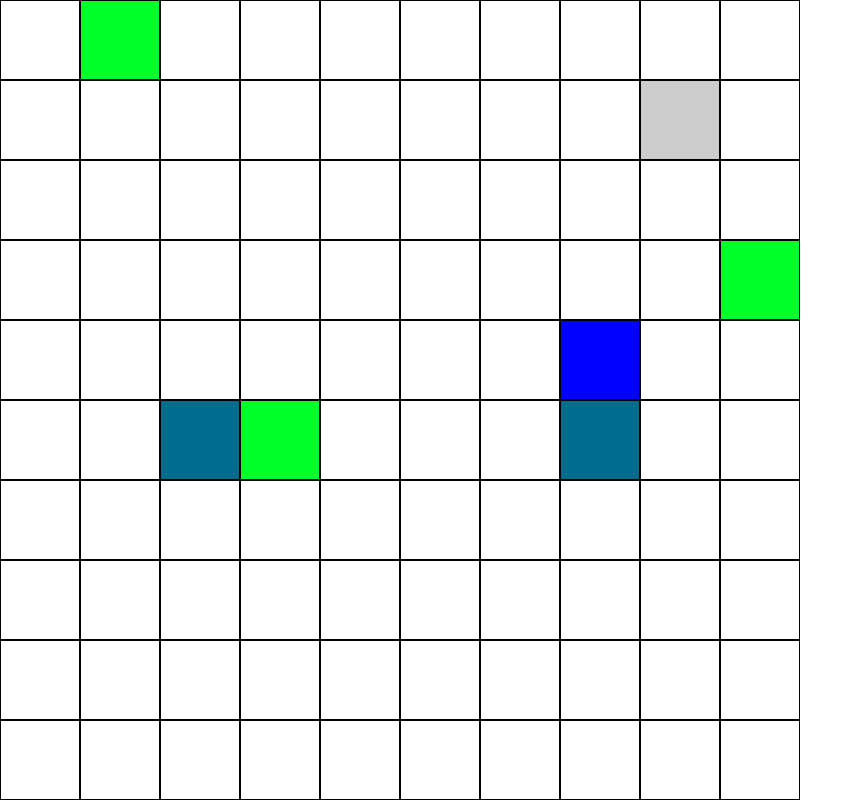
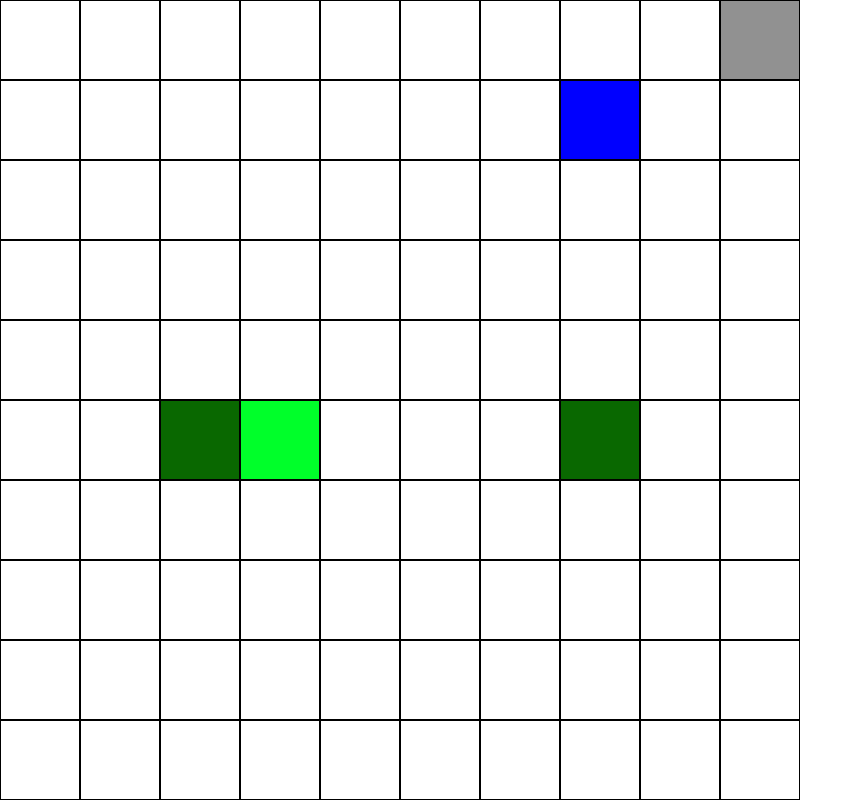
Before and after one commit to gund/web_spa, a plain HTML site: page game_of_life/index.html in a window 1280 px wide. Both pictures are taken after a click on the button "Start Game". Shown: the whole page, without its empty margins (0-862 px from the left). Drawn offline with Linux system fonts and the light colour scheme.

Commit message:
Complete game physics and render.

```diff
--- a/game_of_life/index.html
+++ b/game_of_life/index.html
@@ -32,8 +32,8 @@
     <label id="bushLive">Bush max live steps [<span></span>]:
         <input type="range" min="1" max="50" value="2">
     </label>
-    <label id="bunnyHideInBush">Bunny can hide in bush [<span></span>]:
-        <input type="checkbox" checked="checked">
+    <label id="bunnySmart">Smart Bunny? (experimental) [<span></span>]:
+        <input type="checkbox">
     </label>
     <label id="wolfStep">Wolf Step [<span></span>]:
         <input type="range" min="1" max="10" value="1">
--- a/game_of_life/js/class.GoL.js
+++ b/game_of_life/js/class.GoL.js
@@ -21,7 +21,7 @@ window.game = window.game || {};
             threeLive: 3,
             bushLive: 2,
             maxThreesBushes: 5,
-            bunnyHideInBush: true,
+            bunnySmart: false,
             wolfStep: 1,
             bunnyStep: 1,
             cellCount: 10,
@@ -35,14 +35,15 @@ window.game = window.game || {};
         this.settings.cellCount = parseInt(this.settings.cellCount);
 
         var WOLF_COLOR = "#0000FF";
-        var BUNNY_COLOR = "#CCCCCC";
-        var THREE_COLOR = "#006C8D";
+        var BUNNY_COLOR = "#919191";
+        var THREE_COLOR = "#096800";
         var BUSH_COLOR = "#00FF2A";
         var TIME2UPDATE = this.settings.updatePhysicEvery * 1000;
         this.grid = [];
         this.wolf = {};
         this.bunny = {};
         this.threes = [];
+        this.wolfWin = false;
 
         // Constructor
 
@@ -86,10 +87,8 @@ window.game = window.game || {};
                 color: BUNNY_COLOR
             });
             var wolfPos = _getAvailablePos();
-            console.log('wolfPos', wolfPos);
             me.wolf.setPosition(wolfPos.x, wolfPos.y);
             var bunnyPos = _getAvailablePos(1);
-            console.log('bunnyPos', bunnyPos);
             me.bunny.setPosition(bunnyPos.x, bunnyPos.y);
         }
 
@@ -99,9 +98,15 @@ window.game = window.game || {};
             var y = 0;
             var posFree;
             do {
-                posFree = true;
-                x = namespace.randMinMax(0, me.settings.cellCount-1);
-                y = namespace.randMinMax(0, me.settings.cellCount-1);
+                x = namespace.randMinMax(0, me.settings.cellCount - 1);
+                y = namespace.randMinMax(0, me.settings.cellCount - 1);
+                posFree = _isXYFree(x, y, checkLvl);
+            } while (!posFree);
+            return {x: x, y: y};
+        }
+
+        function _isXYFree(x, y, checkLvl) {
+            var posFree = true;
             for (var i = 0; i < me.threes.length; ++i) {
                 if (me.threes[i].getX() == x && me.threes[i].getY() == y) {
                     posFree = false;
@@ -110,22 +115,11 @@ window.game = window.game || {};
             }
             if (checkLvl > 0 && me.wolf.getX() == x && me.wolf.getY() == y) posFree = false;
             if (checkLvl > 1 && me.bunny.getX() == x && me.bunny.getY() == y) posFree = false;
-            } while (!posFree);
-            return {x: x, y: y};
+            return posFree;
         }
 
         function _generateThrees(regenerate) {
             if (regenerate === undefined) regenerate = false;
-            if (regenerate) {
-                for (var i = 0; i < me.threes.length; ++i) {
-                    var lifeLong = me.threes[i].settings.type ? me.settings.threeLive : me.settings.bushLive;
-                    if (me.threes[i].settings.life + lifeLong < gamePeriod) {
-                        me.threes.splice(i, 1);
-                        i--;
-                    }
-                }
-                console.log('After delete', me.threes.length);
-            }
             var len = me.threes.length;
             var objCanGen = me.settings.maxThreesBushes - len;
             var obj2Gen = namespace.randMinMax(0, objCanGen) + len;
@@ -139,7 +133,15 @@ window.game = window.game || {};
                     pos: new namespace.Vector(pos.x, pos.y)
                 });
             }
-            console.log('After generate', me.threes.length);
+            if (regenerate) {
+                for (var i = 0; i < me.threes.length; ++i) {
+                    var lifeLong = parseInt(me.threes[i].settings.type ? me.settings.threeLive : me.settings.bushLive);
+                    if (me.threes[i].settings.life + lifeLong <= gamePeriod) {
+                        me.threes.splice(i, 1);
+                        i--;
+                    }
+                }
+            }
         }
 
         function _tick(time) {
@@ -149,14 +151,121 @@ window.game = window.game || {};
             _renderable.swapBuffers();
             if (gamePeriod <= me.settings.maxSteps)
                 requestAnimationFrame(_tick, _renderable.renderCanv);
+            else setTimeout(function () {
+                alert("Game Over!\n" + (me.wolfWin ? 'Wolf' : 'Bunny') + " win!")
+            }, 100);
         }
 
         function _physicProcess(time) {
             if (time - lastAnimationTime > TIME2UPDATE) {
                 gamePeriod++;
                 _generateThrees(true);
+                _moveWolf();
+                _moveBunny();
+                _checkGameState();
                 lastAnimationTime = time;
             }
+        }
+
+        function _checkGameState() {
+            var bunnyPos = me.bunny.getPosition();
+            var wolfPos = me.wolf.getPosition();
+            var vec = bunnyPos.sub(wolfPos);
+            var module = Math.floor(Math.sqrt(Math.pow(vec.x, 2) + Math.pow(vec.y, 2)));
+            if (module == 1) {
+                gamePeriod = me.settings.maxSteps + 1;
+                me.wolfWin = true;
+            }
+        }
+
+        function _getRandomVector() {
+            return new namespace.Vector(namespace.randMinMax(-1, 1), namespace.randMinMax(-1, 1));
+        }
+
+        function _getVectorToBunny() {
+            var bunnyPos = me.bunny.getPosition();
+            var wolfPos = me.wolf.getPosition();
+            var vec = bunnyPos.sub(wolfPos);
+            var module = Math.sqrt(Math.pow(vec.x, 2) + Math.pow(vec.y, 2));
+            return vec.div(new namespace.Vector(module, module));
+        }
+
+        function _getVectorFromWolf() {
+            var bunnyPos = me.bunny.getPosition();
+            var wolfPos = me.wolf.getPosition();
+            var vec = wolfPos.sub(bunnyPos);
+            var module = Math.floor(Math.sqrt(Math.pow(vec.x, 2) + Math.pow(vec.y, 2)));
+            vec = vec.div(new namespace.Vector(module, module));
+            if (me.settings.bunnySmart) {
+                var safeVec = true, rndVec;
+                do {
+                    rndVec = _getRandomVector();
+                    var rndModule = Math.floor(Math.sqrt(Math.pow(rndVec.x, 2) + Math.pow(rndVec.y, 2)));
+                    var rndScalar = rndVec.mul(vec);
+                    rndScalar = rndScalar.x + rndScalar.y;
+                    var cos = rndScalar / (rndModule * module);
+                    if (cos >= 0.25) safeVec = false;
+                } while (!safeVec);
+                return rndVec;
+            } else return _getRandomVector();
+        }
+
+        function _moveBunny() {
+            var vec, x, y, posFree = true;
+            do {
+                vec = _getVectorFromWolf();
+                x = me.bunny.getX() + vec.x * namespace.randMinMax(1, parseInt(me.settings.bunnyStep));
+                y = me.bunny.getY() + vec.y * namespace.randMinMax(1, parseInt(me.settings.bunnyStep));
+                x = Math.max(x, 0);
+                x = Math.min(x, me.settings.cellCount - 1);
+                y = Math.max(y, 0);
+                y = Math.min(y, me.settings.cellCount - 1);
+                posFree = _isXYFree(x, y, 2);
+                // Make offset if not free
+                if (!posFree) {
+                    for (var i = -1; i <= 1; ++i) {
+                        for (var j = -1; j <= 1; ++j) {
+                            x = me.bunny.getX() + i * namespace.randMinMax(1, parseInt(me.settings.bunnyStep));
+                            y = me.bunny.getY() + j * namespace.randMinMax(1, parseInt(me.settings.bunnyStep));
+                            x = Math.max(x, 0);
+                            x = Math.min(x, me.settings.cellCount - 1);
+                            y = Math.max(y, 0);
+                            y = Math.min(y, me.settings.cellCount - 1);
+                            if ((posFree = _isXYFree(x, y, 1))) break;
+                        }
+                    }
+                }
+            } while (!posFree);
+            me.bunny.setPosition(x, y);
+        }
+
+        function _moveWolf() {
+            var vec, x, y, posFree = true;
+            do {
+                vec = _getVectorToBunny();
+                x = me.wolf.getX() + vec.x * namespace.randMinMax(1, parseInt(me.settings.wolfStep));
+                y = me.wolf.getY() + vec.y * namespace.randMinMax(1, parseInt(me.settings.wolfStep));
+                x = Math.max(x, 0);
+                x = Math.min(x, me.settings.cellCount - 1);
+                y = Math.max(y, 0);
+                y = Math.min(y, me.settings.cellCount - 1);
+                posFree = _isXYFree(x, y, 1);
+                // Make offset if not free
+                if (!posFree) {
+                    for (var i = -1; i <= 1; ++i) {
+                        for (var j = -1; j <= 1; ++j) {
+                            x = me.wolf.getX() + i * namespace.randMinMax(1, parseInt(me.settings.wolfStep));
+                            y = me.wolf.getY() + j * namespace.randMinMax(1, parseInt(me.settings.wolfStep));
+                            x = Math.max(x, 0);
+                            x = Math.min(x, me.settings.cellCount - 1);
+                            y = Math.max(y, 0);
+                            y = Math.min(y, me.settings.cellCount - 1);
+                            if ((posFree = _isXYFree(x, y, 1))) break;
+                        }
+                    }
+                }
+            } while (!posFree);
+            me.wolf.setPosition(x, y);
         }
 
         function _drawProcess() {
--- a/game_of_life/js/class.GoLMisc.js
+++ b/game_of_life/js/class.GoLMisc.js
@@ -77,24 +77,16 @@ window.game = window.game || {};
         this.x = x;
         this.y = y;
         this.add = function(vec) {
-            me.x += vec.x;
-            me.y += vec.y;
-            return me;
+            return new Vector(me.x + vec.x, me.y + vec.y);
         };
         this.sub = function(vec) {
-            me.x -= vec.x;
-            me.y -= vec.y;
-            return me;
+            return new Vector(me.x - vec.x, me.y - vec.y);
         };
         this.mul = function(vec) {
-            me.x *= vec.x;
-            me.y *= vec.y;
-            return me;
+            return new Vector(me.x * vec.x, me.y * vec.y);
         };
         this.div = function(vec) {
-            me.x /= vec.x;
-            me.y /= vec.y;
-            return me;
+            return new Vector(Math.round(me.x / vec.x), Math.round(me.y / vec.y));
         };
     }
 
--- a/game_of_life/js/main.js
+++ b/game_of_life/js/main.js
@@ -54,7 +54,6 @@ window.game = window.game || {};
     function startGame() {
         settings.width = window.innerWidth;
         settings.height = window.innerHeight;
-        console.log('Settings:', settings);
         game = new namespace.GameOfLife(settings);
         switchTo('game');
     }
```
Lines whose indentation alone changed are shown as unchanged.
